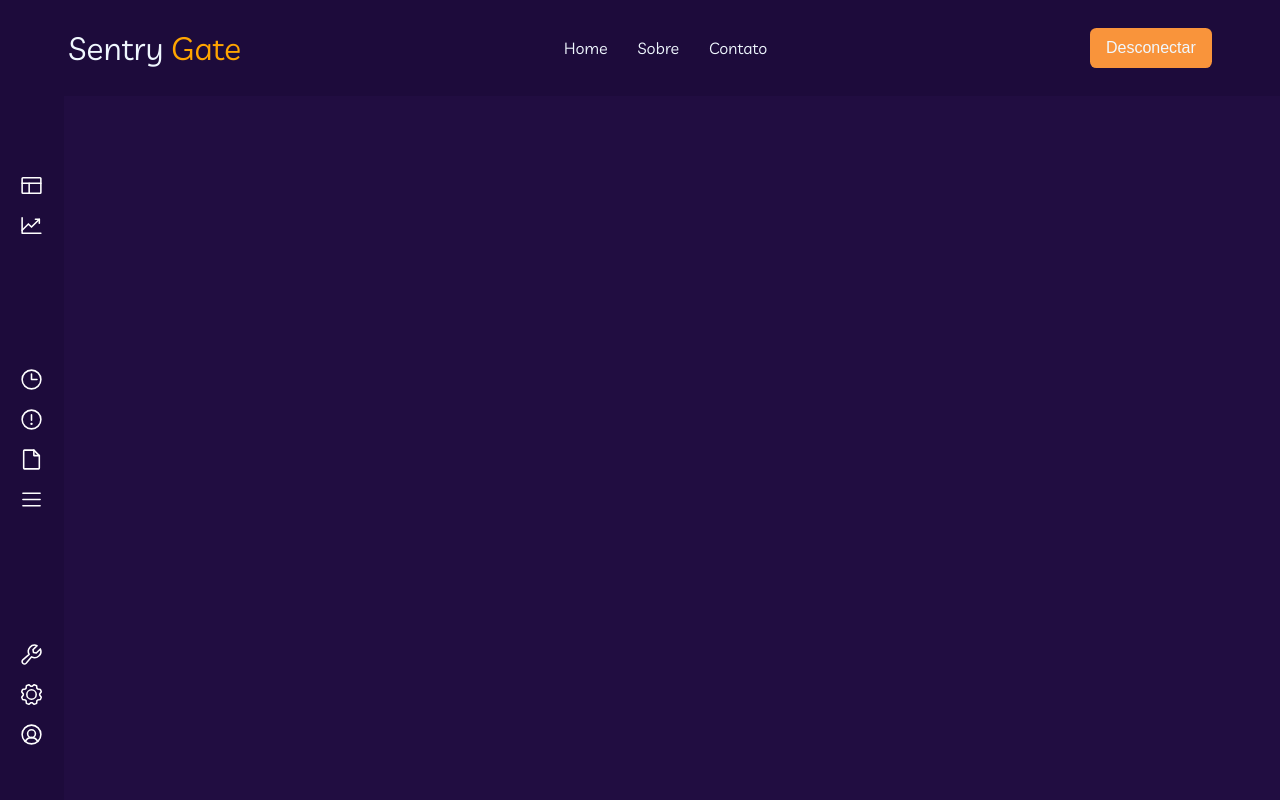
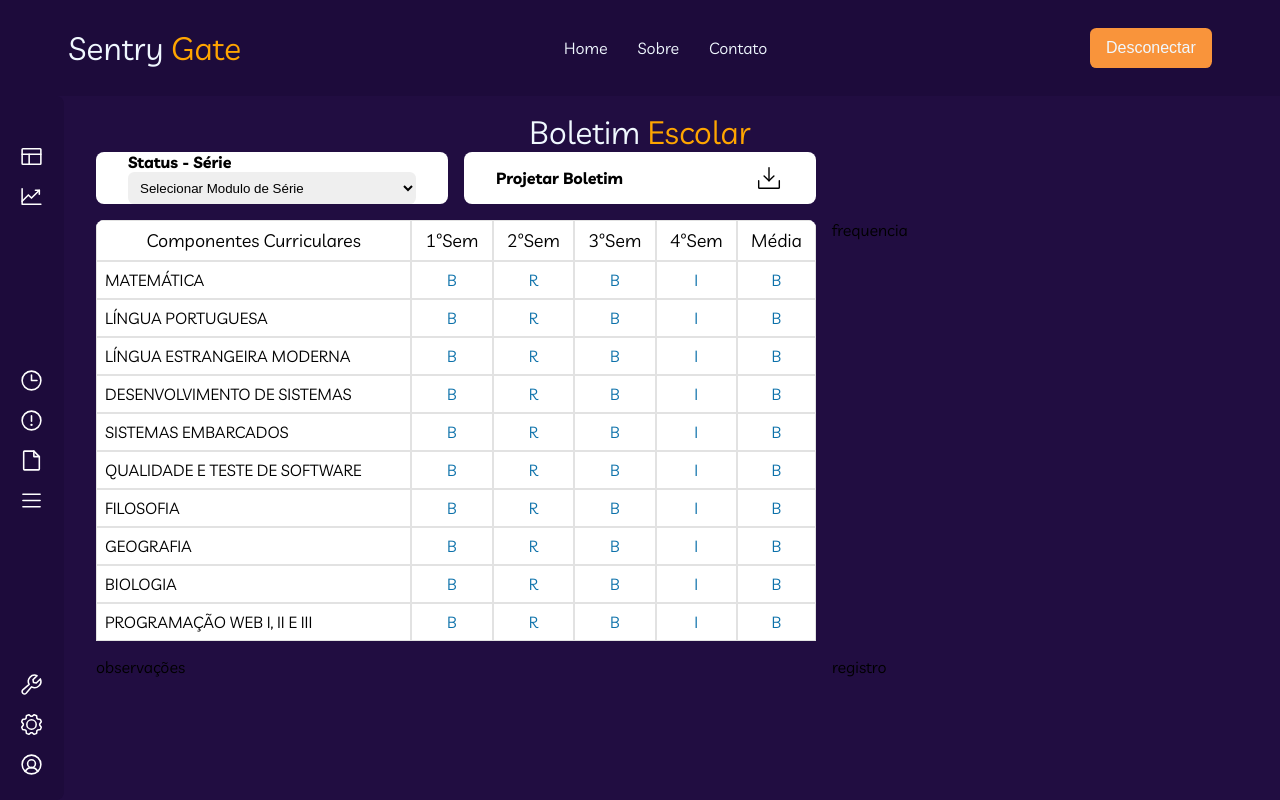
Before and after one commit to AlisonChs/sentrygate, a React (Create React App) app: page /boletim in a window 1280 px wide. Built offline with nearby package versions, Linux system fonts and the light colour scheme.

Commit message:
prologo boletim

```diff
--- a/src/components/boletim/Boletim.js
+++ b/src/components/boletim/Boletim.js
@@ -1,24 +1,149 @@
 import { useState } from "react";
-import { Navbar } from "../navbar/Navbar";
 import "./style.css";
-import { Dog, UserCircle } from "phosphor-react";
+import { DownloadSimple } from "phosphor-react"
 
 export function Boletim() {
-  const [isNavbar, setIsNavbar] = useState(false);
+  const [modulo, setModulo] = useState('')
 
   return (
     <div className="boletimContainer">
-      {/* <div className="navbarDisable" onClick={() => setIsNavbar(true)}>
-          sad
+      <div className="boletimHeader">
+        <h1>Boletim <span>Escolar</span></h1>
+      </div>
+
+      <div className="boletimContent">
+
+        <div className="modulo">
+          <p>Status - {modulo} Série </p>
+
+          <select name="modulo" id="modulo" onChange={e => setModulo(e.target.value)} >
+            <option value="">Selecionar Modulo de Série</option>
+            <option value="1">1</option>
+            <option value="2">2</option>
+            <option value="3">3</option>
+          </select>
         </div>
 
-      {isNavbar ? <Navbar /> :
-      <div className='photo'>
-          <UserCircle size={200} weight="fill" />
+        <div className="projetar">
+          <p>Projetar Boletim</p>
+          <DownloadSimple size={30} color="black" weight="light" />
+        </div>
+
+        <div className="boletim">
+          <table cellSpacing='0'>
+            <thead>
+              <tr>
+                <td>Componentes Curriculares</td>
+                <td>1ºSem</td>
+                <td>2ºSem</td>
+                <td>3ºSem</td>
+                <td>4ºSem</td>
+                <td>Média</td>
+              </tr>
+            </thead>
+            <tbody>
+              <tr>
+                <td className="materia">MATEMÁTICA</td>
+                <td className="nota">B</td>
+                <td className="nota">R</td>
+                <td className="nota">B</td>
+                <td className="nota">I</td>
+                <td className="nota">B</td>
+              </tr>
+
+              <tr>
+                <td>LÍNGUA PORTUGUESA</td>
+                <td className="nota">B</td>
+                <td className="nota">R</td>
+                <td className="nota">B</td>
+                <td className="nota">I</td>
+                <td className="nota">B</td>
+              </tr>
+
+              <tr>
+                <td>LÍNGUA ESTRANGEIRA MODERNA</td>
+                <td className="nota">B</td>
+                <td className="nota">R</td>
+                <td className="nota">B</td>
+                <td className="nota">I</td>
+                <td className="nota">B</td>
+              </tr>
+
+              <tr>
+                <td>DESENVOLVIMENTO DE SISTEMAS</td>
+                <td className="nota">B</td>
+                <td className="nota">R</td>
+                <td className="nota">B</td>
+                <td className="nota">I</td>
+                <td className="nota">B</td>
+              </tr>
+
+              <tr>
+                <td>SISTEMAS EMBARCADOS</td>
+                <td className="nota">B</td>
+                <td className="nota">R</td>
+                <td className="nota">B</td>
+                <td className="nota">I</td>
+                <td className="nota">B</td>
+              </tr>
+
+              <tr>
+                <td>QUALIDADE E TESTE DE SOFTWARE</td>
+                <td className="nota">B</td>
+                <td className="nota">R</td>
+                <td className="nota">B</td>
+                <td className="nota">I</td>
+                <td className="nota">B</td>
+              </tr>
+
+              <tr>
+                <td>FILOSOFIA</td>
+                <td className="nota">B</td>
+                <td className="nota">R</td>
+                <td className="nota">B</td>
+                <td className="nota">I</td>
+                <td className="nota">B</td>
+              </tr>
+
+              <tr>
+                <td>GEOGRAFIA</td>
+                <td className="nota">B</td>
+                <td className="nota">R</td>
+                <td className="nota">B</td>
+                <td className="nota">I</td>
+                <td className="nota">B</td>
+              </tr>
+
+              <tr>
+                <td>BIOLOGIA</td>
+                <td className="nota">B</td>
+                <td className="nota">R</td>
+                <td className="nota">B</td>
+                <td className="nota">I</td>
+                <td className="nota">B</td>
+              </tr>
+
+              <tr>
+                <td>PROGRAMAÇÃO WEB I, II E III</td>
+                <td className="nota">B</td>
+                <td className="nota">R</td>
+                <td className="nota">B</td>
+                <td className="nota">I</td>
+                <td className="nota">B</td>
+              </tr>
+            </tbody>
+          </table>
+        </div>
+        <div className="frequencia">
+          <p>frequencia</p>
+        </div>
+        <div className="observacoes">
+          <p>observações</p>
+        </div>
+        <div className="registro">
+          <p>registro</p>
+        </div>
       </div>
-      } */}
-
-      <div className="boletimContent"></div>
     </div>
   );
 }
--- a/src/components/boletim/style.css
+++ b/src/components/boletim/style.css
@@ -3,34 +3,88 @@
     height: 100%;
 
     display: flex;
-    gap: 2rem;
+    flex-direction: column;
+    align-items: center;
 }
 
+.boletimContent {
+    display: grid;
+    grid-template-columns: repeat(3, 1fr);
+    grid-template-rows: repeat(3, auto);
+    grid-template-areas:
+    "m p ."
+    "b b f"
+    "o o r";
 
+    gap: 1rem;
+}
 
-.navbarDisable {
+.modulo {
+    grid-area: m;
     background-color: #fff;
-    width: 7.5rem;
-    height: 50rem;
+    padding: 0 2rem 0 2rem;
 
-    border-radius: 15px;
+    border-radius: 0.5rem;
+}
+
+.projetar {
+    grid-area: p;
+    background-color: #fff;
 
     display: flex;
-    justify-content: center;
+    justify-content: space-between;
+    align-items: center;
+    padding: 0 2rem 0 2rem;
 
-    padding: 2rem;
+    border-radius: 0.5rem;
     cursor: pointer;
 }
 
-.photo {
+.projetar p, .modulo p {
+    font-weight: bold;
+}
+
+.boletim {
+    grid-area: b;
+
     background-color: #fff;
+    height: auto;
+    width: 45rem;
 
-    width: 15rem;
-    height: max-content;
+    border-radius: 0.5rem 0.5rem 0 0;
+    overflow: hidden;
+}
 
-    border-radius: 15px;
+.boletim table {
+    width: 100%;
+}
 
-    display: flex;
-    justify-content: center;
-    align-items: center;
+table thead tr td, table tbody tr td {
+    padding: 0.5rem;
+    border: 0.1rem solid #e2e2e2;
 }
+
+.boletim table thead tr {
+    font-size: 18px;
+}
+
+.boletim table tbody tr .nota {
+    color: #0C71AA;
+}
+
+table thead tr td,
+table tbody tr td:nth-child(2), td:nth-child(3), td:nth-child(4), td:nth-child(5), td:nth-child(6) {
+    text-align: center;
+}
+
+.frequencia {
+    grid-area: f;
+}
+
+.observacoes {
+    grid-area: o;
+}
+
+.registro {
+    grid-area: r;
+}
--- a/src/components/header/Header.js
+++ b/src/components/header/Header.js
@@ -1,9 +1,7 @@
 import "./header.css";
-import { Link, useNavigate } from "react-router-dom";
-import { Dog } from "phosphor-react";
+import { Link } from "react-router-dom";
 
 export function Header() {
-  const navigate = useNavigate();
   return (
       <div className="header">
         <div className="logo">
--- a/src/components/navbar/Navbar.js
+++ b/src/components/navbar/Navbar.js
@@ -2,7 +2,6 @@ import "./style.css";
 import {
   ChartLineUp,
   Clock,
-  Dog,
   File,
   Gear,
   Layout,
@@ -10,13 +9,12 @@ import {
   UserCircle,
   WarningCircle,
   Wrench,
-  XCircle,
 } from "phosphor-react";
 
 export function Navbar() {
   return (
+    <div className="navbar">
       <div className="navbarVertical">
-
         <div className="divNavbar">
           <p></p>
           <div className="iconDiv">
@@ -76,8 +74,14 @@ export function Navbar() {
             <p>Averiguação do sistema</p>
           </div>
           <div className="iconDiv">
-          <UserCircle size={25} weight="regular" color="white" className="icon" />
+            <UserCircle
+              size={25}
+              weight="regular"
+              color="white"
+              className="icon"
+            />
             <p>Perfil</p>
+          </div>
         </div>
       </div>
     </div>
--- a/src/components/navbar/style.css
+++ b/src/components/navbar/style.css
@@ -1,24 +1,30 @@
-.navbarVertical {
+.navbar {
  width: 4rem;
- height: 100vh;
- background-color: #1d0b3b;
+ height: 100%;
 
- display: flex;
- justify-content: space-around;
- flex-direction: column;
-
- padding: 6rem 0 0 0rem;
-
- color: #fff;
+ padding: 6rem 0 0 0;
 
  position: fixed;
  left: 0;
- transition: 0.5s;
+ transition: 0.7s;
  overflow: hidden;
 }
 
-.navbarVertical:hover {
+.navbar:hover {
  width: 15rem;
+}
+
+.navbarVertical {
+ background-color: #1d0b3b; /*1d0b3b*/
+ height: 100%;
+ width: 100%;
+
+ display: flex;
+ justify-content: space-between;
+
+ padding: 1rem 0 1rem 0;
+ flex-direction: column;
+ border-radius: 0 0.5rem 0.5rem 0;
 }
 
 .divNavbar {
@@ -29,6 +35,7 @@
 
 .divNavbar p {
  height: 1.5rem;
+ color: #fff;
 }
 
 .icon {
@@ -51,7 +58,7 @@
 }
 
 .iconDiv:hover {
- background-color: #210D41;
+ background-color: gray;
 }
 
 .iconDiv p {
--- a/src/routes/RouteNavigation.js
+++ b/src/routes/RouteNavigation.js
@@ -4,8 +4,6 @@ import { Header } from "../components/header/Header";
 import { Main } from "../components/mainScreen/main/Main";
 import { Form } from "../components/formScreen/Form";
 import { Register } from "../components/registerScreen/Register";
-import { Navigate } from "react-router";
-import { useState, useEffect } from "react";
 import { Boletim } from "../components/boletim/Boletim";
 import { Navbar } from "../components/navbar/Navbar";
 import "./style.css";
```
Lines whose indentation alone changed are shown as unchanged.
